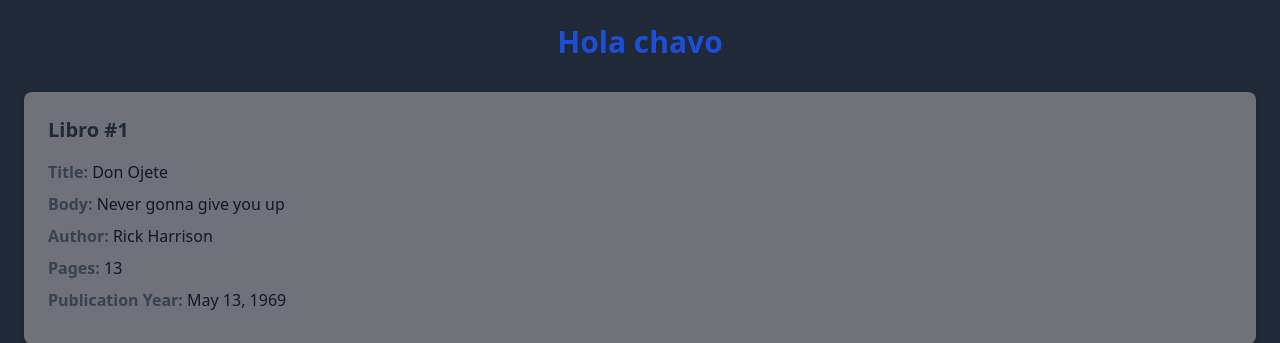
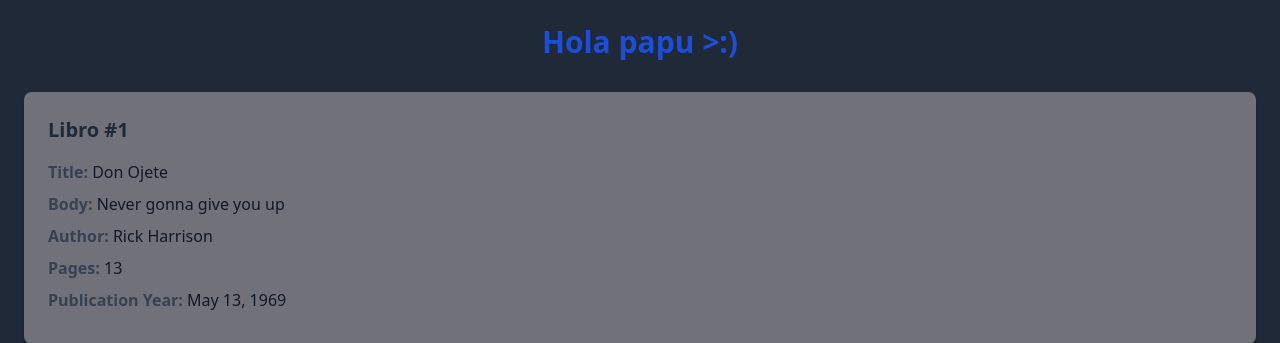
Before and after one commit to Kyiroz/DjangoAPI01, a Django app: page / in a window 1280 px wide. Shown: the top 343 px of the page. Run offline with Django 5.2, Linux system fonts and the light colour scheme; data comes from the database, SQL or seed files in the repository; some libraries are stand-ins or nearby versions.

Commit message:
Cambio en el titulo de la pagina :v
	modified:   apis/__pycache__/apps.cpython-313.pyc

```diff
--- a/library/template/booklist.html
+++ b/library/template/booklist.html
@@ -7,7 +7,7 @@
     <script src="https://cdn.tailwindcss.com"></script> <!-- CDN de Tailwind -->
 </head>
 <body class="bg-gray-100 bg-gray-800 p-6">
-    <h1 class="text-3xl font-bold text-center text-blue-700 mb-8">Hola chavo</h1>
+    <h1 class="text-3xl font-bold text-center text-blue-700 mb-8">Hola papu >:)</h1>
 
     {% for book in books_list %}
         <div class="bg-zinc-500 shadow-md rounded-lg p-6 mb-6 min-w-[50px]">
```
